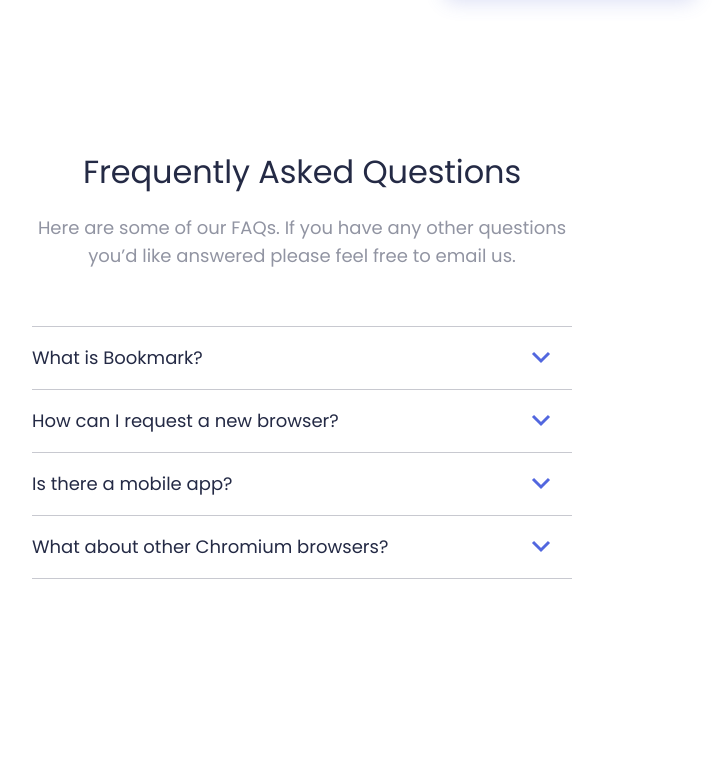
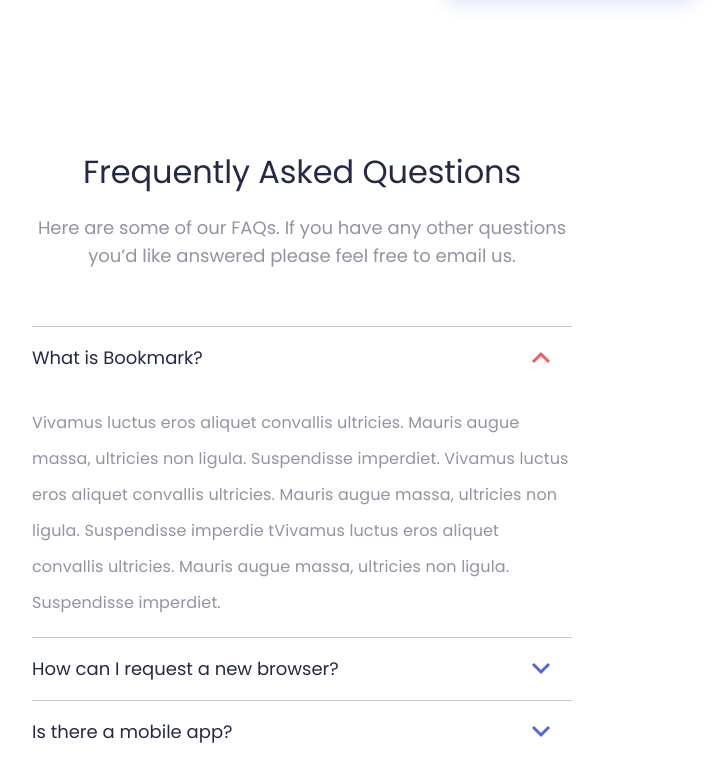
Before and after one commit to Sardor0795/Bookmark, a plain HTML site: page index.html in a window 1280 px wide. Both pictures are taken after a click on the button 879 px from the left and 2749 px from the top of the page. Shown: the part 2391-3149 px from the top of the page, without its empty margins (338-1065 px from the left). Drawn offline with Linux system fonts and the light colour scheme.

Commit message:
Add accordion functional

```diff
--- a/css/style.css
+++ b/css/style.css
@@ -566,18 +566,11 @@
 
 .faq {
   margin-bottom: 150px;
-}
-
-.faq__container {
-}
-.container {
+  text-align: center;
 }
 
 .faq__text {
   margin-bottom: 56px;
-}
-
-.faq__accordion {
 }
 
 .accordion {
@@ -640,6 +633,7 @@
   font-size: 16px;
   line-height: 36px;
   letter-spacing: 0.15px;
+  text-align: left;
 }
 
 .accordion__wrapper--open .accordion__content {
@@ -651,6 +645,10 @@
   color: var(--red);
 }
 
+.faq__btn {
+  margin-top: 54px;
+}
+
 /* RETINA BG */
 
 @media only screen and (-webkit-min-device-pixel-ratio: 2),
--- a/index.html
+++ b/index.html
@@ -211,7 +211,7 @@
                     </div>
                 </div>
 
-                <button class="btn btn__blue">More Info</button>
+                <button class="faq__btn btn btn--blue">More Info</button>
 
             </div>
 
--- a/js/main.js
+++ b/js/main.js
@@ -4,6 +4,9 @@
 const elSimple = document.querySelector(".simple");
 const elSpeedy = document.querySelector(".speedy");
 const elEasy = document.querySelector(".easy");
+
+const elsAccordionWrapper = document.querySelectorAll(".accordion__wrapper")
+const elsAccordionBtn = document.querySelectorAll(".accordion__btn");
 
 elBtnWrapper.addEventListener("click", function (evt) {
 
@@ -76,3 +79,14 @@
 
   }
 });
+
+elsAccordionBtn.forEach(function (elAccordionBtn) {
+  elAccordionBtn.addEventListener("click", function () {
+
+    elsAccordionWrapper.forEach(function (elAccordionWrapper) {
+      elAccordionWrapper.classList.remove("accordion__wrapper--open")
+    })
+
+    elAccordionBtn.closest(".accordion__wrapper").classList.add("accordion__wrapper--open")
+  })
+})
```
